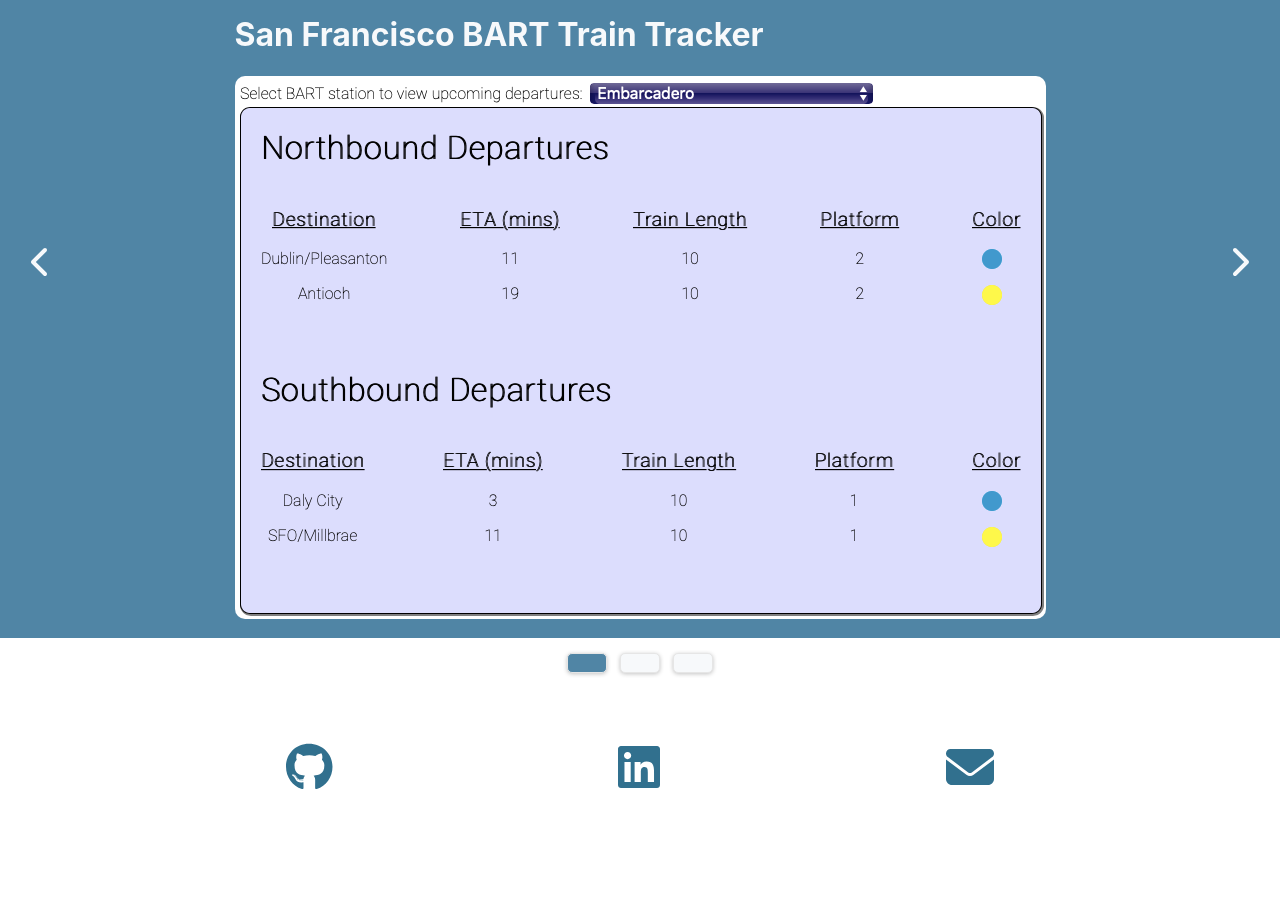
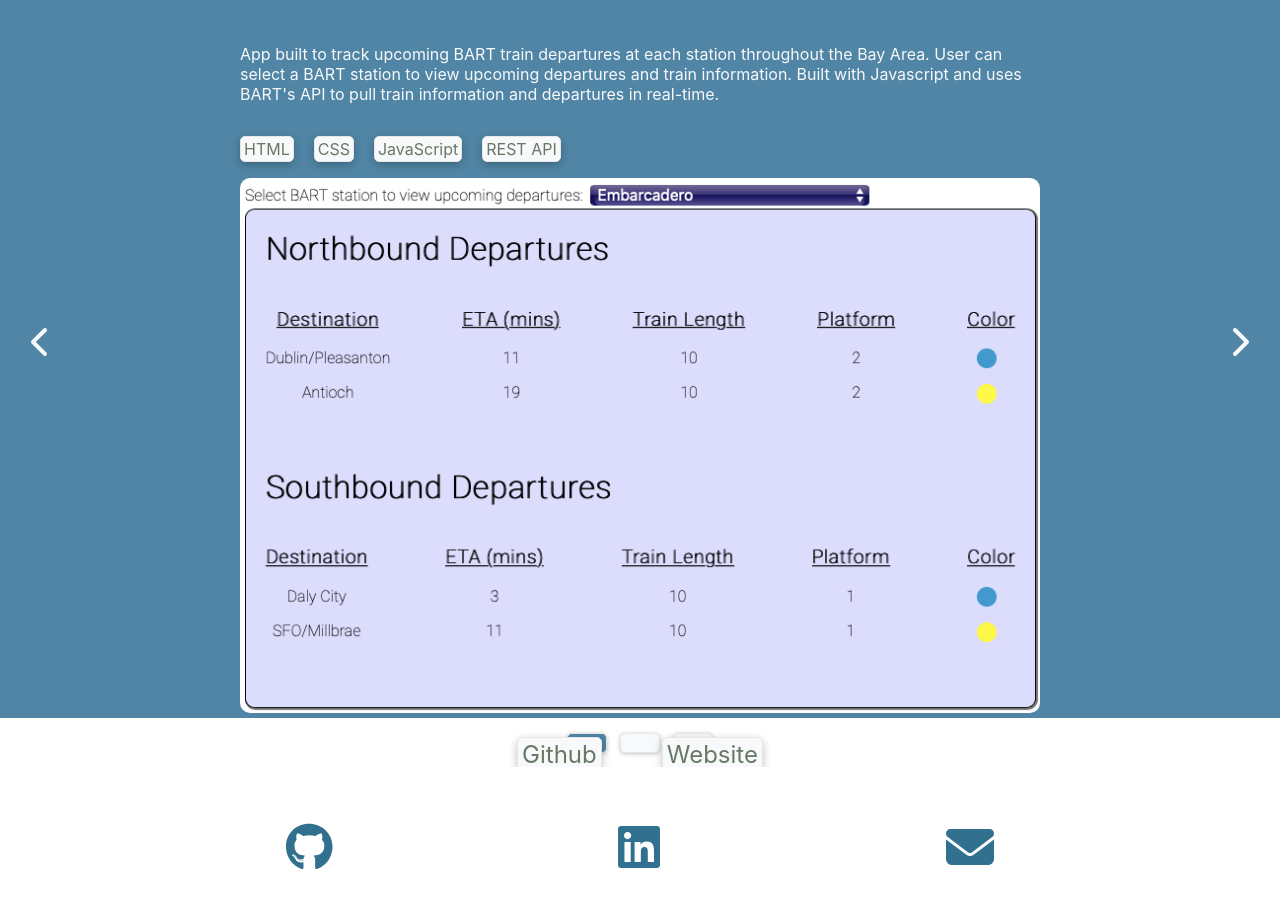
Before and after one commit to HenryWinters/portfolio-site, a React (Create React App) app: page / in a window 1280 px wide. Shown: the part 1682-2590 px from the top of the page. Before the commit the page ends 2529 px from the top, so only its background shows below. Built offline with nearby package versions, Linux system fonts and the light colour scheme.

Commit message:
Added project component

```diff
--- a/public/index.html
+++ b/public/index.html
@@ -25,7 +25,7 @@
       work correctly both with client-side routing and a non-root public URL.
       Learn how to configure a non-root public URL by running `npm run build`.
     -->
-    <title>React App</title>
+    <title>Henry Winters</title>
   </head>
   <body>
     <noscript>You need to enable JavaScript to run this app.</noscript>
--- a/src/App.css
+++ b/src/App.css
@@ -191,15 +191,7 @@
 
 /* end of about component styling */
 
-/* project component styling */
-
-.bart-project img {
-  border-radius: 10px 10px 10px 10px;
-}
-
-.titleAndCarousel > h1 {
-  background-color: var(--middle-blue);
-}
+/* carousel component styling */
 
 .carousel {
   overflow: hidden;
@@ -214,7 +206,7 @@
   display: inline-flex;
   align-items: center;
   justify-content: center;
-  height: 90vh;
+  height: 100vh;
   background-color: var(--middle-blue);
   color: var(--background-white);
   vertical-align: top;
@@ -282,6 +274,73 @@
   color: var(--lightest-blue);
 }
 
+/* end of carousel component styling */
+
+/* project component styling */
+
+.project {
+  display: flex;
+  flex-direction: column;
+}
+
+#projectSectionTitle {
+  text-align: center;
+}
+
+.projectDescription > p {
+  width: 800px;
+  white-space: pre-wrap;
+}
+
+.project img {
+  max-width: 800px;
+  align-self: center;
+  border-radius: 10px 10px 10px 10px;
+}
+
+.projectLanguages {
+  display: flex;
+  list-style-type: none;
+  padding-inline-start: 0;
+}
+
+.projectLanguages > li {
+  margin-right: 20px;
+  color: var(--green);
+  background-color: var(--background-white);
+  border: 1px solid var(--border-color);
+  box-shadow: var(--box-shadow-color) 0px 3px 8px;
+  border-radius: 5px 5px 5px 5px;
+  padding: 2px;
+  padding-left: 3px;
+  padding-right: 3px;
+}
+
+.projectLinks {
+  display: flex;
+  justify-content: center;
+  margin-top: 3vh;
+  font-size: 1.5em;
+}
+
+.projectLinks > a {
+  margin-right: 30px;
+  margin-left: 30px;
+  text-decoration: none;
+  color: var(--green);
+  background-color: var(--background-white);
+  border: 1px solid var(--border-color);
+  box-shadow: var(--box-shadow-color) 0px 3px 8px;
+  border-radius: 5px 5px 5px 5px;
+  padding: 2px;
+  padding-left: 4px;
+  padding-right: 4px;
+}
+
+.projectLinks > a:hover {
+  background-color: var(--border-color);
+}
+
 /* end of project component styling */
 
 /* contact component styling */
--- a/src/App.js
+++ b/src/App.js
@@ -3,7 +3,12 @@
 import Home from './components/Home'
 import Contact from './components/Contact'
 import About from './components/About'
-import Carousel, { CarouselItem, BartTracker } from './components/Projects'
+import Carousel, { CarouselItem } from './components/Carousel'
+import Project from './components/Project'
+
+import bartTrackerImg from './assets/BART-Tracker.png'
+
+
 
 function App() {
   return (
@@ -16,7 +21,14 @@
         <About />
         <Carousel>
           <CarouselItem>
-            <BartTracker />
+            <Project
+              projectTitle='San Francisco BART Train Tracker API'
+              projectDescription='App built to track upcoming BART train departures at each station throughout the Bay Area. User can select a BART station to view upcoming departures and train information. Built with Javascript and uses BART&apos;s API to pull train information and departures in real-time.'
+              projectLanguages={['HTML', 'CSS', 'JavaScript', 'REST API']}
+              projectImg={bartTrackerImg}
+              githubLink='https://github.com/HenryWinters/BART'
+              websiteLink=''
+            />
           </CarouselItem>
           <CarouselItem>Project 2</CarouselItem>
           <CarouselItem>Project 3</CarouselItem>
--- a/src/components/Projects.js
+++ b/src/components/Carousel.js
@@ -1,4 +1,3 @@
-import bartTracker from '../assets/BART-Tracker.png'
 import React, { useState } from 'react';
 import { useSwipeable } from 'react-swipeable'
 import { FontAwesomeIcon } from '@fortawesome/react-fontawesome'
@@ -8,19 +7,8 @@
     return (
         <div className='carousel-item' style={{ width: width }}>
             <div>
-                <h1>Projects</h1>
+                <h1 id='projectSectionTitle'>Projects</h1>
                 {children}
-            </div>
-        </div>
-    )
-}
-
-export const BartTracker = () => {
-    return (
-        <div className='bart-tracker'>
-            <div className='bart-project'>
-                <h1>San Francisco BART Train Tracker</h1>
-                <img src={bartTracker} />
             </div>
         </div>
     )
--- a/src/components/Contact.js
+++ b/src/components/Contact.js
@@ -5,8 +5,8 @@
 const Contact = () => {
     return (
         <div className='contact-section'>
-            <a href='https://github.com/HenryWinters'><FontAwesomeIcon className='contact-icon' icon={faGithub} /></a>
-            <a href='https://www.linkedin.com/in/henry-winters-40b71b109/'><FontAwesomeIcon className='contact-icon' icon={faLinkedin} /></a>
+            <a href='https://github.com/HenryWinters' target='_blank'><FontAwesomeIcon className='contact-icon' icon={faGithub} /></a>
+            <a href='https://www.linkedin.com/in/henry-winters-40b71b109/' target='_blank'><FontAwesomeIcon className='contact-icon' icon={faLinkedin} /></a>
             <a href=''><FontAwesomeIcon className='contact-icon' icon={faEnvelope} /></a>
         </div>
     )
--- a/src/components/Navbar.js
+++ b/src/components/Navbar.js
@@ -16,8 +16,8 @@
                 <li><a href=''>Contact</a></li>
             </ul>
             <div className='nav-contact-icons'>
-                <a href='https://github.com/HenryWinters'><FontAwesomeIcon className='nav-contact-icon' icon={faGithub} /></a>
-                <a href='https://www.linkedin.com/in/henry-winters-40b71b109/'><FontAwesomeIcon className='nav-contact-icon' icon={faLinkedin} /></a>
+                <a href='https://github.com/HenryWinters' target='_blank'><FontAwesomeIcon className='nav-contact-icon' icon={faGithub} /></a>
+                <a href='https://www.linkedin.com/in/henry-winters-40b71b109/' target='_blank'><FontAwesomeIcon className='nav-contact-icon' icon={faLinkedin} /></a>
             </div>
         </div>
     )
--- /dev/null
+++ b/src/components/Project.js
@@ -0,0 +1,22 @@
+const Project = ({ projectTitle, projectDescription, projectLanguages, projectImg, githubLink, websiteLink }) => {
+    return (
+        <div className='project-container'>
+            <div className='project'>
+                <h1>{projectTitle}</h1>
+                <div className='projectDescription'>
+                    <p>{projectDescription}</p>
+                </div>
+                <ul className='projectLanguages'>
+                    {projectLanguages.map(lang => <li>{lang}</li>)}
+                </ul>
+                <img src={projectImg} />
+                <div className='projectLinks'>
+                    <a href={githubLink} target='_blank'>Github</a>
+                    <a href={websiteLink} target='_blank'>Website</a>
+                </div>
+            </div>
+        </div>
+    )
+}
+
+export default Project
```
